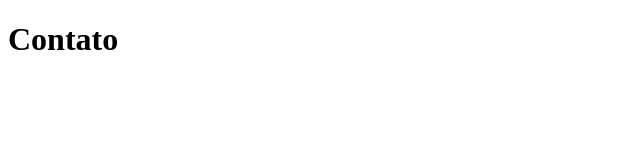
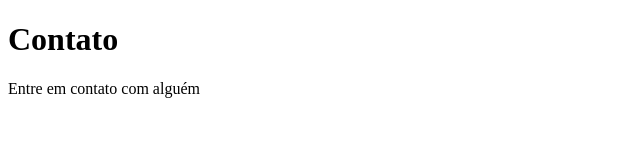
Before and after one commit to brenofernandesbh/FrontEndDeveloper, a plain HTML site: page contato.html in a window 1280 px wide. Shown: the whole page, without its empty margins (0-640 px from the left). Drawn offline with Linux system fonts and the light colour scheme.

Commit message:
inseri um texto na pagina contatos

```diff
--- a/contato.html
+++ b/contato.html
@@ -7,5 +7,6 @@
 </head>
 <body>
     <h1>Contato</h1>
+    <p>Entre em contato com alguém</p>
 </body>
 </html>
```
